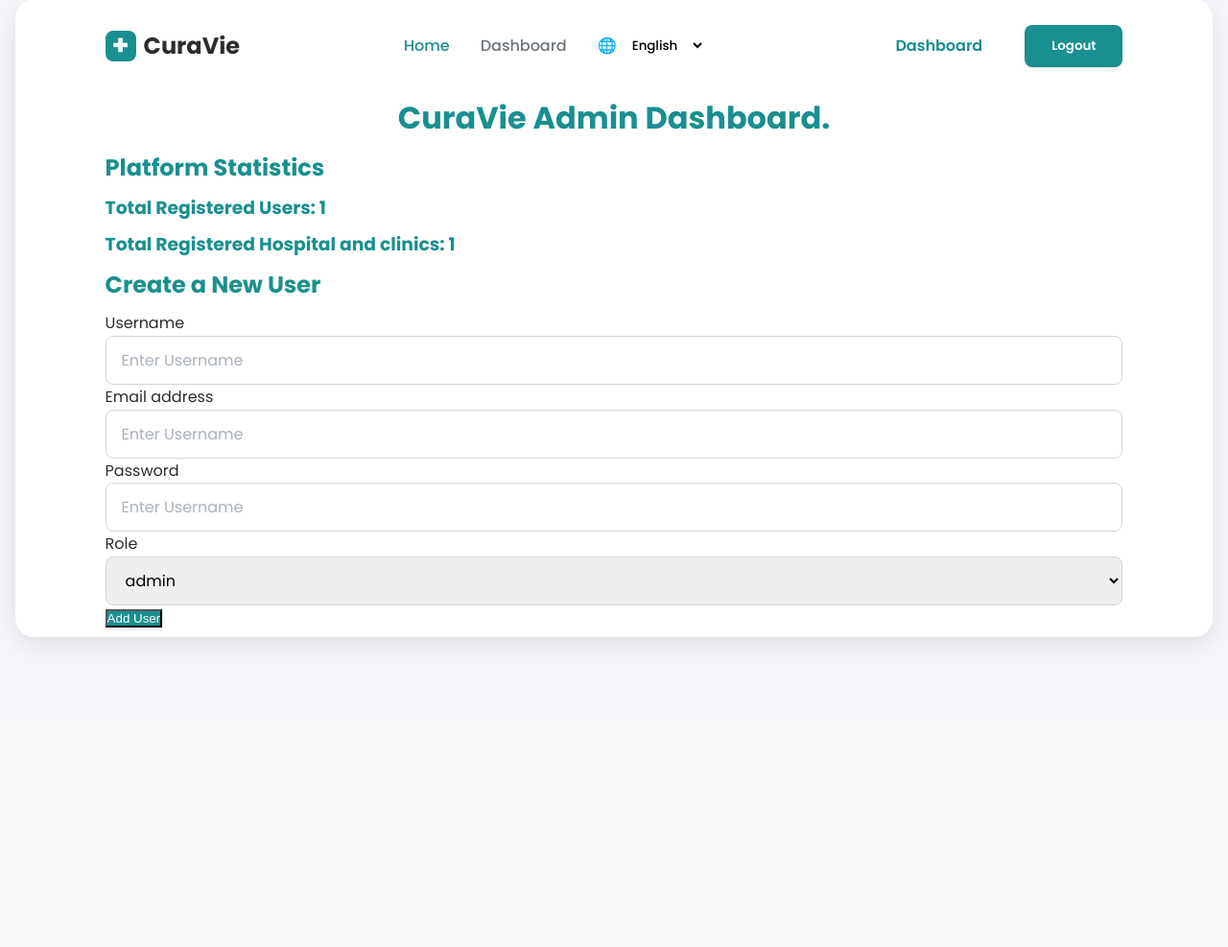
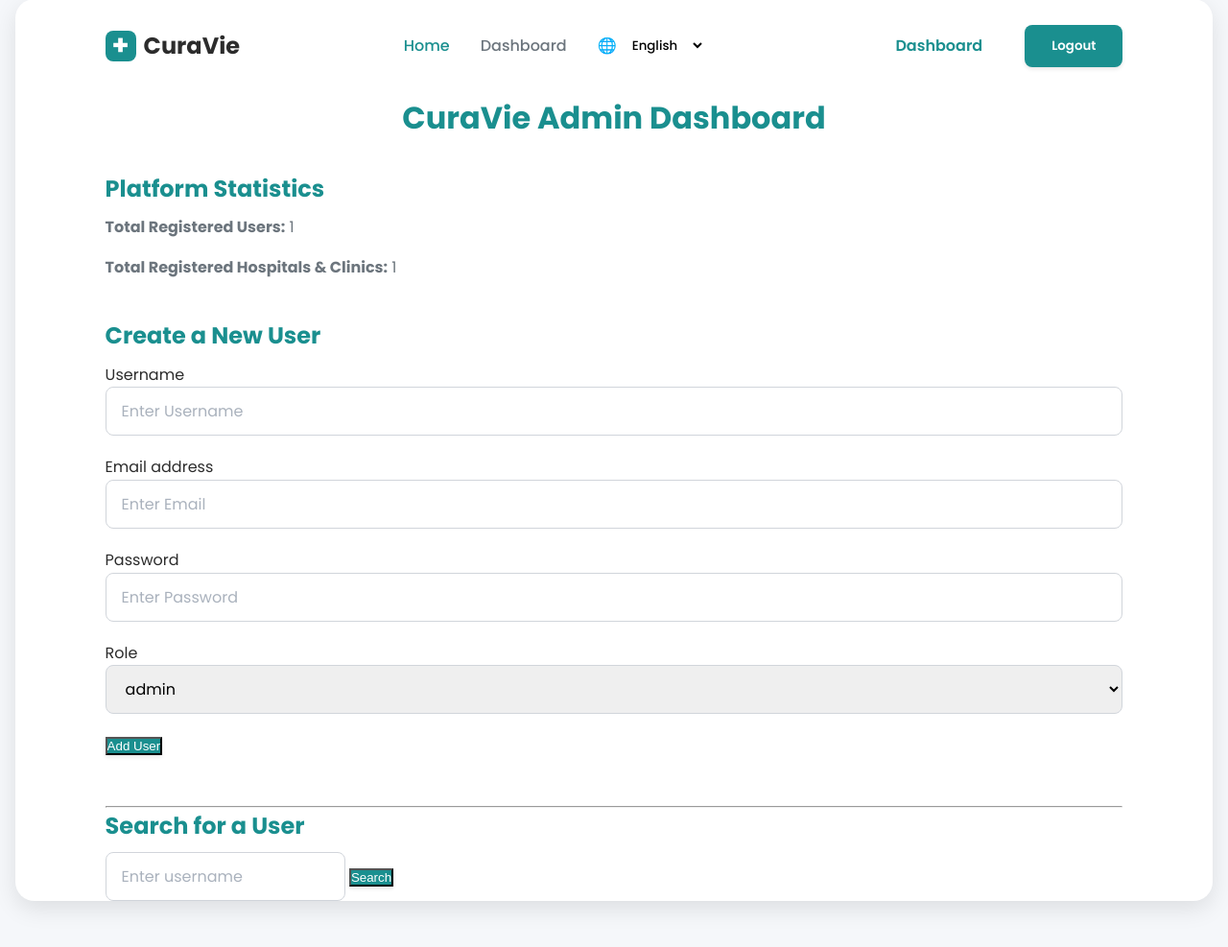
Before and after one commit to lazyserp/CuraVie, a Flask app: page /admin_dashboard in a window 1280 px wide. Shown: the part 49-1036 px from the top of the page at 96% size. Before the commit the page ends 725 px from the top, so only its background shows below. Run offline with Flask 3, Linux system fonts and the light colour scheme; a user stored in the database is signed in; tables that the repository leaves empty hold one stand-in row (values such as "Sample post"); some libraries are stand-ins or nearby versions.

Commit message:
search user by user name

```diff
--- a/app.py
+++ b/app.py
@@ -132,12 +132,21 @@ def admin_dashboard():
 
         # redirecting after a successful or failed POST to prevent resubmission
         return redirect(url_for('admin_dashboard'))
-
+    search_query = request.args.get('search', '').strip()
+    search_results = []
+    if search_query:
+        search_results = User.query.filter(User.username.ilike(f"%{search_query}%")).all()
+        if not search_results:
+            flash(f"No users found for '{search_query}'.", "warning")
     # This handles all GET requests and POST requests with invalid data
     no_of_users = db.session.scalar(select(func.count()).select_from(User))
     total_hospitals = db.session.scalar(select(func.count()).select_from(HealthcareFacility))
 
-    return render_template("admin_dashboard.html.j2",total_users=no_of_users,total_hospitals=total_hospitals,form=form)
+    return render_template("admin_dashboard.html.j2",total_users=no_of_users,
+                           total_hospitals=total_hospitals,
+                           form=form,
+                           search_results=search_results,
+                           search_query=search_query)
 
 # CORE APP ROUTES
 @app.route("/")
@@ -397,7 +406,6 @@ def generate_report():
         as_attachment=True,
         download_name=f'Health_Report_{worker_name.replace(" ", "_")}.pdf'
     )
-
 # Main Execution
 
 if __name__ == "__main__":
--- a/templates/admin_dashboard.html.j2
+++ b/templates/admin_dashboard.html.j2
@@ -2,44 +2,72 @@
 {% block title %}Admin Dashboard - CuraVie{% endblock %}
 
 {% block content %}
-<h1><center>CuraVie Admin Dashboard.</center></h1>
-<div class="container form-container">
-        <div class="form-header">
-            <h2>Platform Statistics</h2>
-            <h3>Total Registered Users: {{ total_users }}</h3>
-            <h3>Total Registered Hospital and clinics: {{ total_hospitals }}</h3>
-        </div>
+<h1 style="text-align:center; margin-bottom: 30px;">CuraVie Admin Dashboard</h1>
 
-        <div id="add-user-container">
-            <h2>Create a New User</h2>
-            <form method="POST" novalidate>
-                {{ form.csrf_token }}
+<div class="container">
+    <section class="dashboard-stats" style="margin-bottom: 40px;">
+        <h2>Platform Statistics</h2>
+        <p><strong>Total Registered Users:</strong> {{ total_users }}</p>
+        <p><strong>Total Registered Hospitals & Clinics:</strong> {{ total_hospitals }}</p>
+    </section>
+    <section id="add-user-container" style="margin-bottom: 50px;">
+        <h2>Create a New User</h2>
+        <form method="POST" novalidate>
+            {{ form.csrf_token }}
+            <div class="form-group">
+                {{ form.username.label(class='label-class') }}
+                {{ form.username(class="form-input", placeholder="Enter Username") }}
+                {% for e in form.username.errors %}<div class="error">{{ e }}</div>{% endfor %}
+            </div>
+            <div class="form-group">
+                {{ form.email.label(class='label-class') }}
+                {{ form.email(class="form-input", placeholder="Enter Email") }}
+                {% for e in form.email.errors %}<div class="error">{{ e }}</div>{% endfor %}
+            </div>
+            <div class="form-group">
+                {{ form.password.label(class='label-class') }}
+                {{ form.password(class="form-input", placeholder="Enter Password") }}
+                {% for e in form.password.errors %}<div class="error">{{ e }}</div>{% endfor %}
+            </div>
+            <div class="form-group">
+                {{ form.role.label(class='label-class') }}
+                {{ form.role(class="form-input", placeholder="Enter Role") }}
+                {% for e in form.role.errors %}<div class="error">{{ e }}</div>{% endfor %}
+            </div>
+            {{ form.submit(class="btn-primary") }}
+        </form>
+    </section>
 
-                {{ form.username.label(class='label-class') }}
-                {{ form.username(class="form-input", placeholder="Enter Username")}}
-                {% for e in form.username.errors %}<div class="error">{{ e }}</div>{% endfor %}
+    <hr>
+    <section id="search-user-container">
+        <h2>Search for a User</h2>
+        <form method="GET" action="{{ url_for('admin_dashboard') }}" class="search-form">
+            <input type="text" name="search" placeholder="Enter username" value="{{ search_query }}" class="form-input" style="width:250px;">
+            <button type="submit" class="btn-primary">Search</button>
+        </form>
 
+        {% if search_results %}
+            <h3 style="margin-top: 20px;">Search Results:</h3>
+            <table class="user-table">
+                <tr>
+                    <th>Username</th>
+                    <th>Email</th>
+                    <th>Role</th>
+                    <th>Created On</th>
+                </tr>
+                {% for user in search_results %}
+                <tr>
+                    <td>{{ user.username }}</td>
+                    <td>{{ user.email }}</td>
+                    <td>{{ user.role }}</td>
+                    <td>{{ user.created_at.strftime('%Y-%m-%d') if user.created_at else 'N/A' }}</td>
+                </tr>
+                {% endfor %}
+            </table>
+        {% elif search_query %}
+            <p>No users found for "<strong>{{ search_query }}</strong>"</p>
+        {% endif %}
+    </section>
 
-                {{ form.email.label(class='label-class') }}
-                {{ form.email(class="form-input", placeholder="Enter Username")}}
-                {% for e in form.email.errors %}<div class="error">{{ e }}</div>{% endfor %}
-
-
-                {{ form.password.label(class='label-class') }}
-                {{ form.password(class="form-input", placeholder="Enter Username")}}
-                {% for e in form.password.errors %}<div class="error">{{ e }}</div>{% endfor %}
-
-
-                {{ form.role.label(class='label-class') }}
-                {{ form.role(class="form-input", placeholder="Enter Username")}}
-                {% for e in form.role.errors %}<div class="error">{{ e }}</div>{% endfor %}
-
-
-                {{ form.submit(class="btn-primary") }}
-
-
-            </form>
-        </div>
 </div>
-<h2></h2>
 {% endblock %}
```
